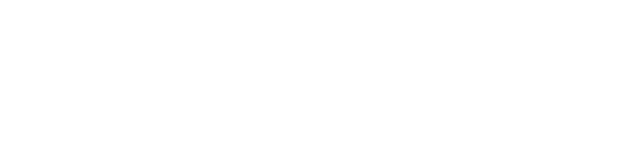
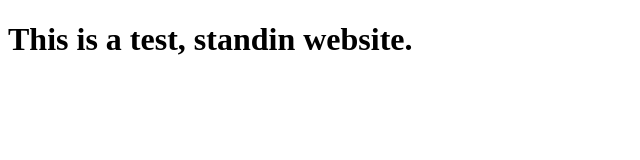
Before and after one commit to TheBistup/WordFinderation, a plain HTML site: page index.html in a window 1280 px wide. Shown: the whole page, without its empty margins (0-640 px from the left). Drawn offline with Linux system fonts and the light colour scheme.

Commit message:
Update index.html

```diff
--- a/index.html
+++ b/index.html
@@ -3,5 +3,6 @@
   <head>
   </head>
   <body>
+      <h1> This is a test, standin website. </h1>
   </body>
 </html>
```
